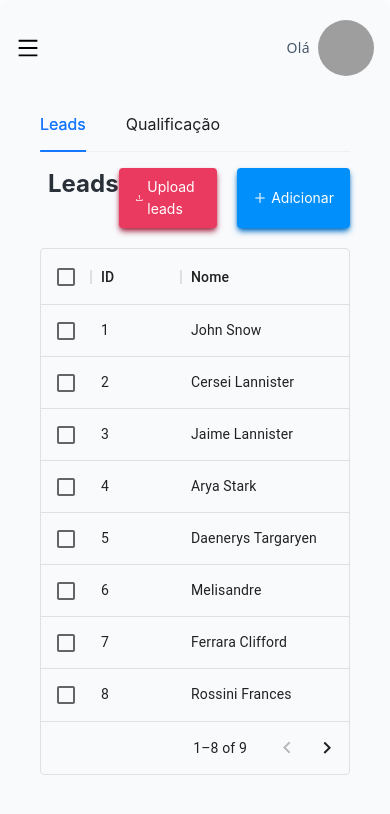
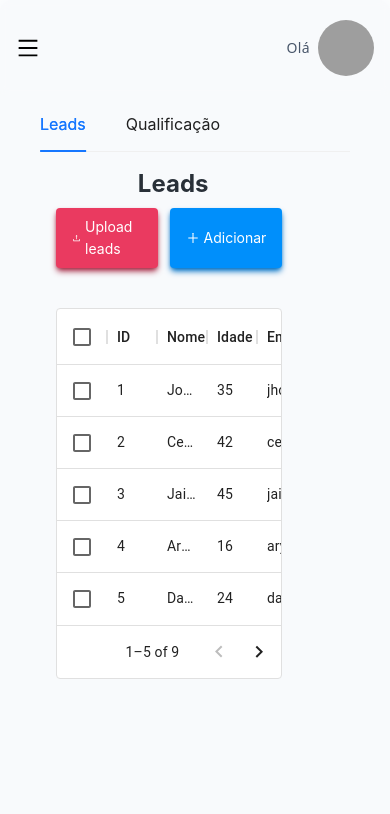
Before and after one commit to gabrielhcamacho/rehut-web, a Next.js app: page /leads in a window 390 px wide. Shown: the top 814 px of the page. Built offline with nearby package versions, Linux system fonts and the light colour scheme; grey boxes are pictures that could not be loaded.

Commit message:
chore: fixed the leads responsitivity

```diff
--- a/pages/dashboard.js
+++ b/pages/dashboard.js
@@ -103,7 +103,7 @@ export const getServerSideProps = async (ctx) => {
 
         return {
             redirect: {
-                destination: '/anuncios',
+                destination: '/dashboard',
                 permanent: false,
             },
         };
--- a/pages/leads/[leadId].js
+++ b/pages/leads/[leadId].js
@@ -6,7 +6,7 @@ import { Board } from '../../src/components/Board'
 import HeaderDashboard from '../../src/components/Header/HeaderDashboard'
 import Sidebar from '../../src/components/Sidebar'
 import Drawer from '../../src/components/Drawer'
-import {leadsData} from '../../src/components/Leads/LeadList'
+import { leadsData } from '../../src/components/Leads/LeadList'
 
 import {
   AiOutlinePlus,
@@ -204,7 +204,7 @@ export default function UserId(id, nomeCompleto, age, ultimoContato, email, stat
                       <img src="https://images.pexels.com/photos/7562313/pexels-photo-7562313.jpeg?auto=compress&cs=tinysrgb&dpr=2&w=500" alt="profile image"
                         className='rounded-lg object-cover w-40 h-40'
                       />
-                      <label htmlFor="fotoUpload"><AiOutlineUpload className='text-3xl ml-4 cursor-pointer'/></label>
+                      <label htmlFor="fotoUpload"><AiOutlineUpload className='text-3xl ml-4 cursor-pointer' /></label>
                       <input type="file" id="fotoUpload" className='hidden' />
                     </div>
                   </div>
--- a/pages/leads/index.js
+++ b/pages/leads/index.js
@@ -1,53 +1,46 @@
-import React from 'react'
-import { Board } from '../../src/components/Board'
+import React, { useState } from 'react';
+import { Board } from '../../src/components/Board';
 import { Tabs } from 'antd';
-import { getSession, useSession } from "next-auth/react"
-
-import HeaderDashboard from '../../src/components/Header/HeaderDashboard'
-import Sidebar from '../../src/components/Sidebar'
-import Drawer from '../../src/components/Drawer'
-import LeadList from '../../src/components/Leads/LeadList'
+import HeaderDashboard from '../../src/components/Header/HeaderDashboard';
+import Sidebar from '../../src/components/Sidebar';
+import Drawer from '../../src/components/Drawer';
+import LeadList from '../../src/components/Leads/LeadList';
 import LeadKanban from '../../src/components/Leads/LeadKanban';
-import { Login } from '../../src/components/Login'
-
 
 const { TabPane } = Tabs;
+
+const Leads = () => {
+  const [isOpen, setIsOpen] = useState(false);
 
   const onChange = (key) => {
     console.log(key);
   };
 
-export default function Leads() {
-
-  const [isOpen, setIsOpen] = React.useState(false);
-
   return (
-
-    <div>
+    <div className="flex w-full h-screen">
       <Sidebar />
+      <div className="flex flex-col w-full h-full">
         <HeaderDashboard setIsOpen={setIsOpen} />
-      <div className="flex">
         <Board>
-          <Tabs defaultActiveKey="1"
+          <Tabs
+            defaultActiveKey="1"
             onChange={onChange}
             size="large"
             tabBarGutter={40}
             tabPosition="top"
           >
-            <TabPane tab="Leads" key="1" >
-              <LeadList/>
+            <TabPane tab="Leads" key="1">
+              <LeadList />
             </TabPane>
-
             <TabPane tab="Qualificação" key="2">
-              <LeadKanban/>
+              <LeadKanban />
             </TabPane>
           </Tabs>
-
         </Board>
+      </div>
       <Drawer isOpen={isOpen} setIsOpen={setIsOpen} />
     </div>
+  );
+};
 
-    </div>
-
-  )
-}
+export default Leads;
--- a/src/components/Leads/LeadList.jsx
+++ b/src/components/Leads/LeadList.jsx
@@ -1,15 +1,7 @@
-/* eslint-disable @next/next/no-img-element */
 import React, { useState } from 'react'
 import Link from 'next/link'
 import { DataGrid } from '@mui/x-data-grid';
-
-import {
-  AiOutlinePlus,
-  AiFillDelete,
-  AiFillEdit,
-  AiOutlineUpload
-} from 'react-icons/ai'
-
+import { AiOutlinePlus, AiFillDelete, AiFillEdit, AiOutlineUpload } from 'react-icons/ai'
 import { StatusText } from './styled'
 
 export const leadsData = [
@@ -28,52 +20,24 @@ export const leadsData = [
 ];
 
 export default function LeadList() {
-
-
-  const [data, setData] = useState(leadsData)
+  const [data, setData] = useState(leadsData);
 
   const handleDelete = (id) => {
     setData(data.filter((item) => item.id !== id));
-  }
+  };
 
   const columns = [
-    { field: 'id', headerName: 'ID', width: 90 },
-    {
-      field: 'nomeCompleto',
-      headerName: 'Nome',
-      description: 'This column has a value getter and is not sortable.',
-      sortable: false,
-      width: 170,
-    },
-    {
-      field: 'age',
-      headerName: 'Idade',
-      type: 'number',
-      width: 110,
-      editable: true,
-      align: "left",
-      headerAlign: "left"
-    },
-    {
-      field: 'email',
-      headerName: 'Email',
-      width: 200,
-      editable: true,
-    },
-    {
-      field: 'ultimoContato',
-      headerName: 'Ultimo Contato',
-      width: 190,
-      editable: true,
-    },
+    { field: 'id', headerName: 'ID', width: 60, flex: 0.5 }, // Flex para ajustar a responsividade
+    { field: 'nomeCompleto', headerName: 'Nome', sortable: false, width: 170, flex: 1 },
+    { field: 'age', headerName: 'Idade', type: 'number', width: 100, flex: 0.5, align: "left", headerAlign: "left" },
+    { field: 'email', headerName: 'Email', width: 200, flex: 1 },
+    { field: 'ultimoContato', headerName: 'Ultimo Contato', width: 190, flex: 1 },
     {
       field: 'Status',
       headerName: 'Status',
-      width: 110,
-      editable: true,
-      align: "left",
-      renderCell: (params) => {
-        return (
+      width: 120,
+      flex: 0.5,
+      renderCell: (params) => (
         <div className=''>
           <StatusText
             className="text-base"
@@ -81,16 +45,14 @@ export default function LeadList() {
             onClick={() => handleDelete(params.row.id)}
           >{params.row.status}</StatusText>
         </div>
-        );
-      },
+      ),
     },
     {
       field: 'Opção',
       headerName: 'Opção',
       width: 110,
-      editable: true,
-      renderCell: (params) => {
-        return (
+      flex: 0.5,
+      renderCell: (params) => (
         <div className='flex justify-around w-full items-center'>
           <Link href={"/leads/" + params.row.id}>
             <AiFillEdit className='text-text text-lg cursor-pointer hover:brightness-150' />
@@ -100,20 +62,19 @@ export default function LeadList() {
             onClick={() => handleDelete(params.row.id)}
           />
         </div>
-        );
-      },
+      ),
     },
   ];
 
-
   return (
-    <div className='h-[400px] w-full'>
-      <div className='flex justify-between'>
-        <span className="font-bold text-text-darker text-2xl ml-2">Leads</span>
+    <div className='h-full w-5/6 px-4 md:px-8'>
+      <div className='flex flex-col md:flex-row justify-between items-center mb-4'>
+        <span className="font-bold text-text-darker text-2xl ml-2 mb-2 md:mb-0">Leads</span>
         <div className='flex'>
-
-          <label htmlFor="fotoUpload" className='flex items-center rounded px-4 py-2 bg-primary text-white hover:brightness-110 mr-5 shadow-md shadow-primary-shadow'><AiOutlineUpload className="mr-1" />
-            Upload leads</label>
+          <label htmlFor="fotoUpload" className='flex items-center rounded px-4 py-2 bg-primary text-white hover:brightness-110 mr-3 shadow-md shadow-primary-shadow'>
+            <AiOutlineUpload className="mr-1" />
+            Upload leads
+          </label>
           <input type="file" id="fotoUpload" className='hidden' />
 
           <Link href='/leads/newLead'>
@@ -125,17 +86,18 @@ export default function LeadList() {
         </div>
       </div>
 
-      <div className='mt-5'></div>
+      <div className='flex mt-10 w-full'>
         <DataGrid
           rows={data}
           columns={columns}
-        pageSize={8}
-        rowsPerPageOptions={[10]}
+          pageSize={5}
+          rowsPerPageOptions={[5, 10, 15]}
           checkboxSelection
           disableSelectionOnClick
-        autoHeight={true}
-
+          autoHeight
+          className='bg-white'
         />
       </div>
-  )
+    </div>
+  );
 }
```
Lines whose indentation alone changed are shown as unchanged.
